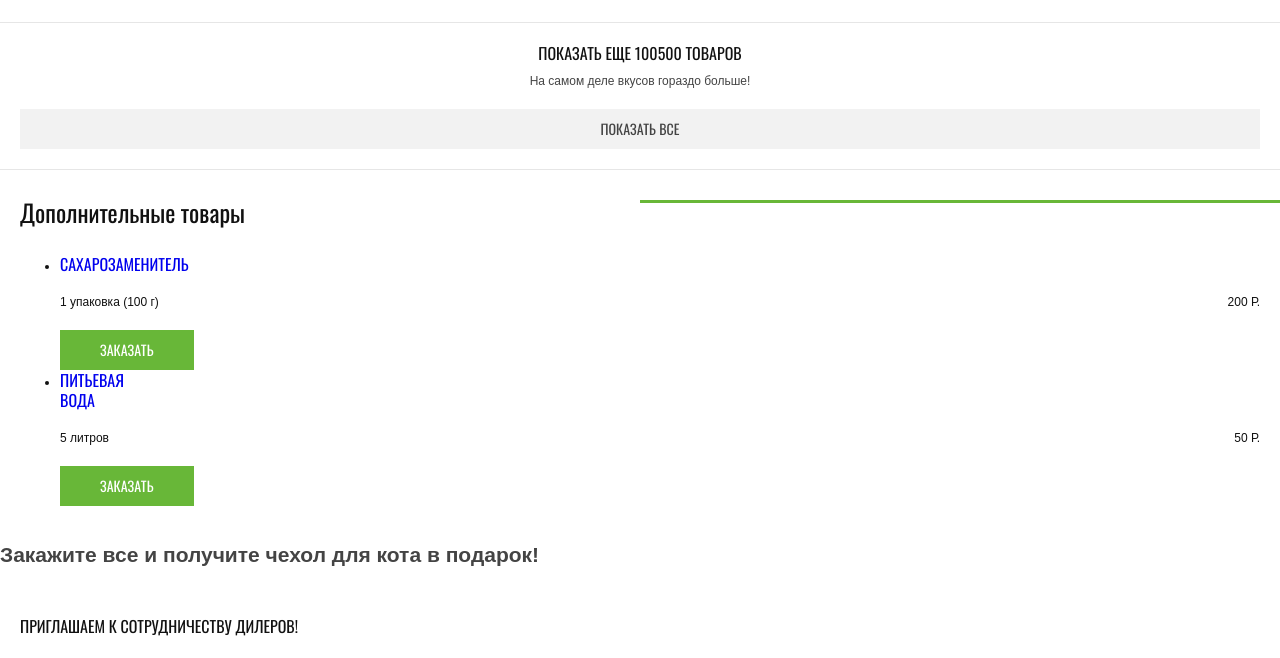
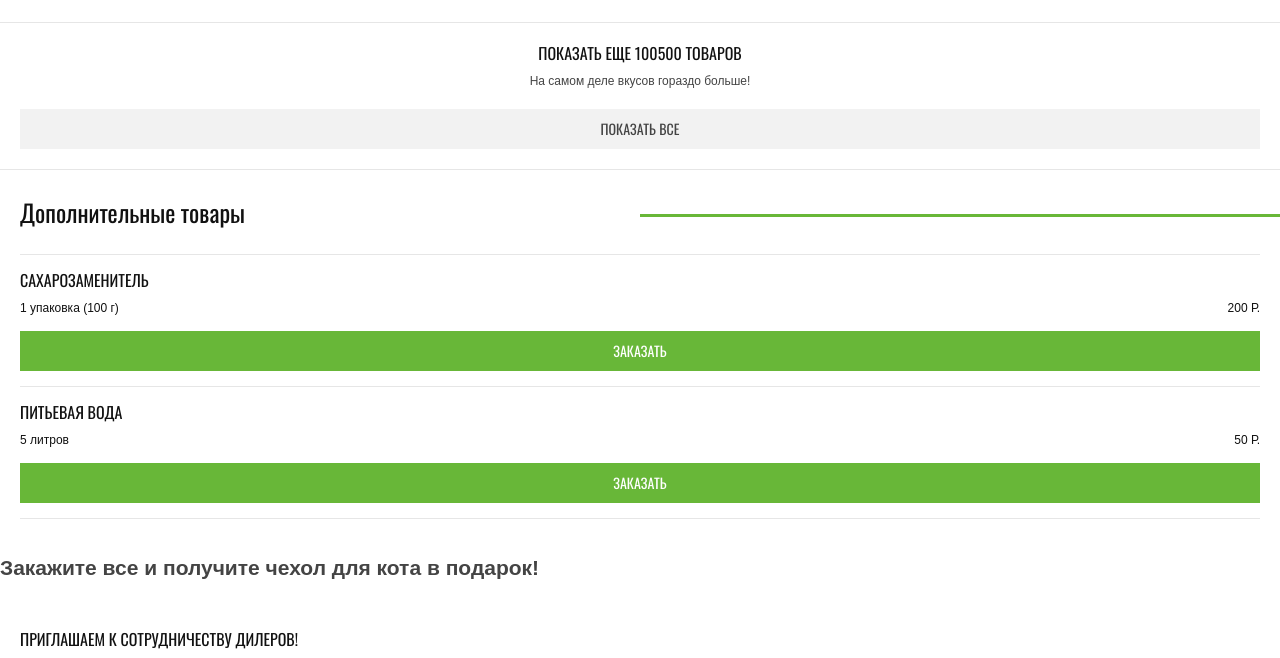
Before and after one commit to gromniki/213549-cat-energy-16, a website: page source/catalog.html in a window 1280 px wide. Shown: the part 870-1528 px from the top of the page. Drawn offline with nearby package versions, Linux system fonts and the light colour scheme; files that its build step writes are made by us from their sources.

Commit message:
базовая стилизация доп товаров

```diff
--- a/source/catalog.html
+++ b/source/catalog.html
@@ -3,7 +3,8 @@
 <head>
   <meta charset="utf-8">
   <title>HTML Academy: Кэт энерджи. Каталог</title>
-
+  <meta name="viewport" content="width=device-width,initial-scale=1">
+  <meta name="format-detection" content="telephone=no">
   <link rel="stylesheet" href="css/style.css">
 </head>
 <body>
@@ -92,7 +93,7 @@
       <ul class="supplement-goods__list">
         <li class="supplement-goods__item">
           <div class="features">
-            <h3 class="features__title"><a href="product.html">Сахарозаменитель</a></h3>
+            <h3 class="features__title  features__title--margin"><a href="product.html">Сахарозаменитель</a></h3>
             <dl class="features__list">
               <dt class="features__value">1 упаковка (100 г)</dt>
               <dd class="features__field">200 Р.</dd>
@@ -102,7 +103,7 @@
         </li>
         <li class="supplement-goods__item">
           <div class="features">
-            <h3 class="features__title"><a href="product.html">Питьевая вода</a></h3>
+            <h3 class="features__title  features__title--margin"><a href="product.html">Питьевая вода</a></h3>
             <dl class="features__list">
               <dt class="features__value">5 литров</dt>
               <dd class="features__field">50 Р.</dd>
--- a/source/sass/blocks/_features.scss
+++ b/source/sass/blocks/_features.scss
@@ -4,19 +4,25 @@
   color: $fontColorSecondary;
 
   &__title {
-    max-width: 80px;
-    margin: 0 0 20px;
     font-family: $fontOswald;
     font-size: 16px;
     font-weight: inherit;
     text-transform: uppercase;
     line-height: 20px;
+
+    &--margin {
+      margin: 0 0 10px;
+    }
+
+    & > * {
+      color: inherit;
+    }
   }
 
   &__list {
     display: flex;
     flex-wrap: wrap;
-    margin: 0 0 20px;
+    margin: 0;
   }
 
   &__value,
--- a/source/sass/blocks/_product.scss
+++ b/source/sass/blocks/_product.scss
@@ -15,6 +15,11 @@
     flex-basis: 50%;
   }
 
+  &__title {
+    max-width: 80px;
+    margin: 0 0 20px;
+  }
+
   &__link {
     flex-basis: 100%;
   }
--- a/source/sass/blocks/_supplement-goods.scss
+++ b/source/sass/blocks/_supplement-goods.scss
@@ -2,6 +2,19 @@
   margin-bottom: 40px;
   font-weight: 400;
   color: $fontColorSecondary;
+
+  &__list {
+    @include reset-list();
+  }
+
+  &__item {
+    padding: 15px 0;
+    border-bottom: 1px solid $border-base;
+
+    &:first-of-type {
+      border-top: 1px solid $border-base;
+    }
+  }
 
   &__title {
     position: relative;
@@ -15,11 +28,16 @@
     &::after {
       content: "";
       position: absolute;
-      top: 0;
+      top: 60%;
       right: 0;
       width: 50%;
       height: 3px;
       background-color: $success-color;
     }
   }
+
+  &__link {
+    width: 100%;
+    margin-top: 15px;
+  }
 }
--- a/source/sass/global/_mixins.scss
+++ b/source/sass/global/_mixins.scss
@@ -2,3 +2,9 @@
   width: $width;
   height: $height;
 }
+
+@mixin reset-list() {
+  margin: 0;
+  padding: 0;
+  list-style: none;
+}
```
Also changed, not shown: source/form.html (+2 -1 lines), source/index.html (+2 -1 lines).
